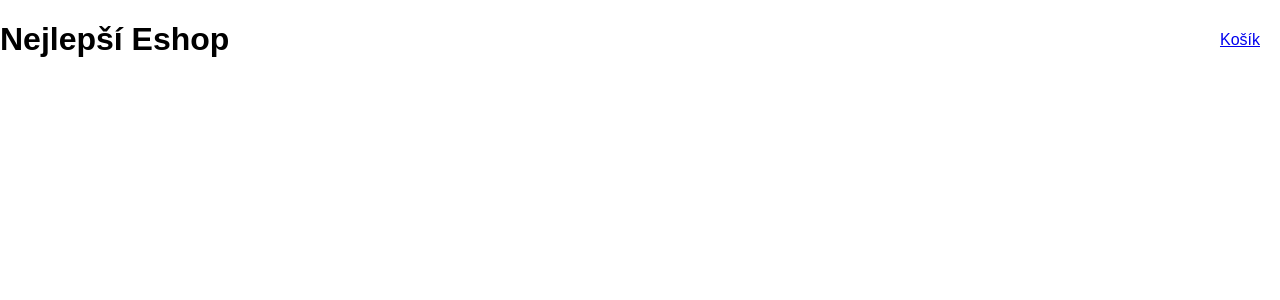
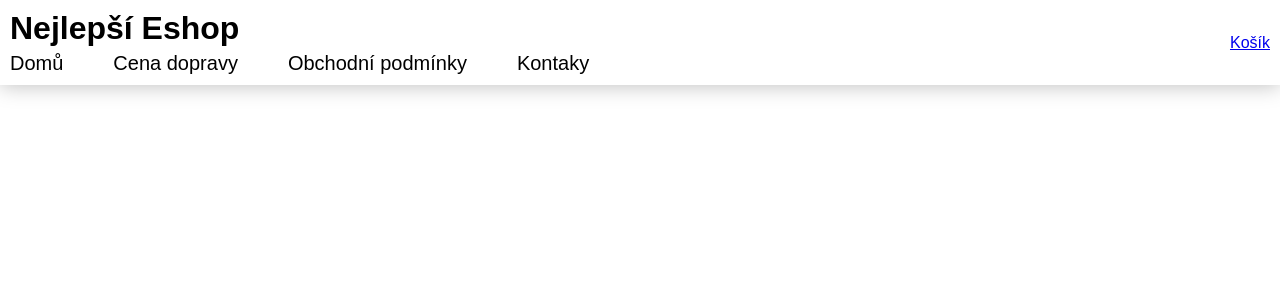
Before and after one commit to vikykomar/Projekt_PRG, a React (Vite) app in the folder frontend/: page / in a window 1280 px wide. Shown: the top 300 px of the page. Built offline with nearby package versions, Linux system fonts and the light colour scheme.

Commit message:
TopBar změněn na header. Přidán padding. Přidány page_links do header

```diff
--- a/frontend/src/Main.css
+++ b/frontend/src/Main.css
@@ -17,9 +17,17 @@
   box-sizing: border-box;
 }
 
+.Header{
+  display: flex;
+
+  padding: 10px 10px;
+
+  box-shadow: rgba(0, 0, 0, 0.25) 0 1px 20px;
+}
+
 .Content{
+  padding: 0px 10px;
+
   flex: 1 1 auto;
   display: flex;
-  flex-direction: column;
-  overflow: auto;
 }
--- /dev/null
+++ b/frontend/src/MainComponents/Header/Main.jsx
@@ -0,0 +1,28 @@
+import { NavLink, Outlet } from "react-router";
+
+import Style from "./Main.module.css"
+
+export default function Header(){
+
+    return (
+        <>
+            <header className={"Header"}>
+                <div className={Style.Elements_Left}>
+                    <div className={Style.Logo_Container}>
+                        <h1>Nejlepší Eshop</h1>
+                    </div>
+                    <div className={Style.Page_Links}>
+                        <NavLink to={"/"}>Domů</NavLink>
+                        <NavLink to={"/CenaDopravy"}>Cena dopravy</NavLink>
+                        <NavLink to={"/ObchodniPodminky"}>Obchodní podmínky</NavLink>
+                        <NavLink to={"/Kontakty"}>Kontaky</NavLink>
+                    </div>
+                </div>
+                <div className={Style.Elements_Right}>
+                    <NavLink to={"/Kosik"}>Košík</NavLink>
+                </div>
+            </header>
+            <Outlet/>
+        </>
+    )
+}
--- /dev/null
+++ b/frontend/src/MainComponents/Header/Main.module.css
@@ -0,0 +1,61 @@
+.Elements_Left{
+    display: flex;
+    flex-direction: column;
+
+    gap: 5px;
+
+    .Logo_Container{
+        flex: 1;
+
+        display: flex;
+
+        justify-content: left;
+        align-items: center;
+
+        h1{
+            margin: 0px;
+        }
+    }
+
+    .Page_Links{
+        display: flex;
+        gap: 50px;
+
+        * {
+            font-size: 20px;
+            margin: auto 0px;
+
+            color: black;
+
+            cursor: pointer;
+
+            min-width: fit-content;
+            text-decoration: none;
+
+            position: relative;
+            text-decoration: none;
+        }
+
+        *::after {
+            content: '';
+            position: absolute;
+            left: 0;
+            bottom: -2px;
+            width: 0%;
+            height: 2px;
+            background-color: #000;
+            transition: width 0.2s ease-in-out;
+        }
+
+        *:hover::after {
+            width: 100%;
+        }
+    }
+}
+
+.Elements_Right{
+    display: flex;
+    align-items: center;
+
+    margin-left: auto;
+}
--- a/frontend/src/MainComponents/TopBar/Main.jsx
+++ /dev/null
@@ -1,22 +0,0 @@
-import { NavLink, Outlet } from "react-router";
-
-import Style from "./Main.module.css"
-
-import ShoppingCartIcon from "../../Icons/ShoppingCart.svg"
-
-export default function TopBar(){
-
-    return (
-        <>
-            <div className={Style.Main_Bar}>
-                <div className={Style.Logo_Container}>
-                    <h1>Nejlepší Eshop</h1>
-                </div>
-                <div className={Style.Kosik_Container}>
-                    <NavLink to={"/Kosik"}>Košík</NavLink>
-                </div>
-            </div>
-            <Outlet/>
-        </>
-    )
-}
--- a/frontend/src/MainComponents/TopBar/Main.module.css
+++ /dev/null
@@ -1,23 +0,0 @@
-.Main_Bar{
-    display: flex;
-
-    .Logo_Container{
-        flex: 1;
-
-        display: flex;
-
-        justify-content: left;
-        align-items: center;
-    }
-
-    .Kosik_Container{
-        flex: 1;
-
-        display: flex;
-
-        padding-right: 20px;
-
-        justify-content: right;
-        align-items: center;
-    }
-}
--- a/frontend/src/Router.jsx
+++ b/frontend/src/Router.jsx
@@ -1,6 +1,6 @@
-import {BrowserRouter, Routes, Route} from "react-router"
+import {BrowserRouter, Routes, Route, Outlet} from "react-router"
 
-import TopBar from "./MainComponents/TopBar/Main"
+import Header from "./MainComponents/Header/Main"
 
 import StrankaNenalezena from "./Routes/StrankaNenalezena/Main"
 
@@ -10,8 +10,8 @@ export default function Router (){
         <BrowserRouter>
             <Routes>
                 <Route path="*" element={<StrankaNenalezena/>}/>
-                <Route element={<TopBar/>}>
-                    <Route path="/" element={<div></div>}/>
+                <Route element={<Header/>}>
+                    <Route path="/" element={<div className="Content"></div>}/>
                 </Route>
             </Routes>
         </BrowserRouter>
```
